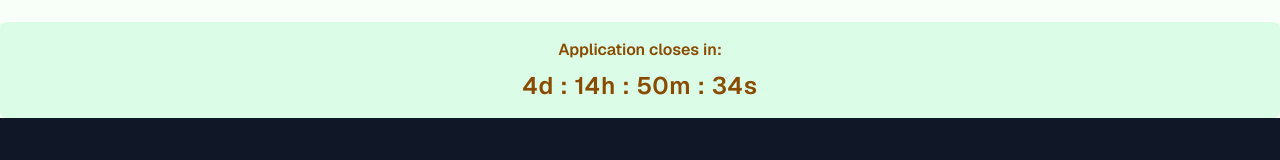
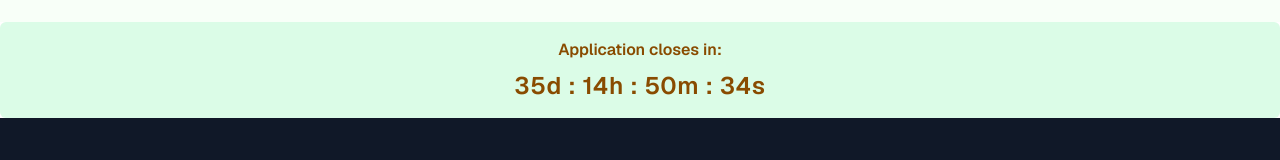
Before and after one commit to Wakanyaben254/gates, a Next.js app: page / in a window 1280 px wide. Shown: the part 2485-2645 px from the top of the page. Built offline with nearby package versions, Linux system fonts and the light colour scheme.

Commit message:
Update GatesDeadline.tsx

```diff
--- a/src/app/components/GatesDeadline.tsx
+++ b/src/app/components/GatesDeadline.tsx
@@ -2,7 +2,7 @@
 "use client";
 import React, { useEffect, useState } from "react";
 
-const deadline = new Date("2025-07-01T00:00:00");
+const deadline = new Date("2025-08-01T00:00:00");
 
 function getTimeRemaining() {
   const now = new Date();
```
